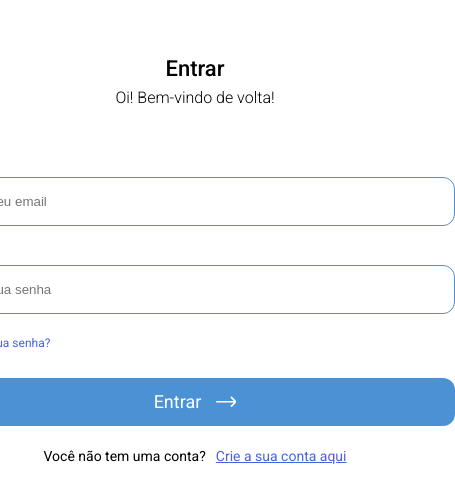
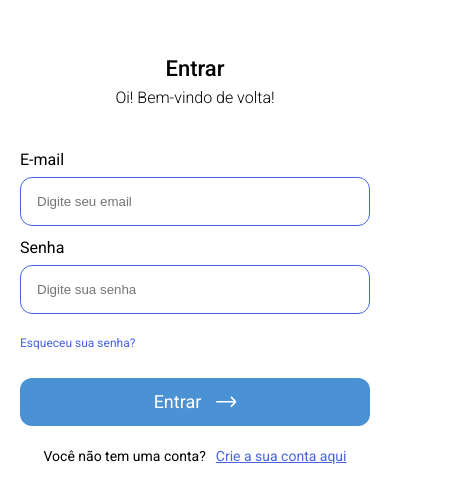
Before and after one commit to ICEI-PUC-Minas-PMV-ADS/cademeutime, a React (Vite) app in the folder src/frontend/: page /cademeutime/login in a window 390 px wide. Shown: the part 155-658 px from the top of the page, 455 px wide, since content can reach past the window. Built offline with nearby package versions, Linux system fonts and the light colour scheme.

Commit message:
ajustando responsividade das telas

```diff
--- a/src/frontend/src/global.css
+++ b/src/frontend/src/global.css
@@ -19,101 +19,12 @@ html, body {
   font-weight: 500;
 }
 
-.container {
-  width: 100vw;
-  height: 100vh;
-  display: flex;
-  align-items: center;
-  justify-content: center;
-  flex-direction: column;
+@media screen and (max-width: 600px) {
+
+  .container form .inputContainer input {
+    width: 350px;
+  }
+  .container form .button {
+    width: 350px;
+  }
 }
-.container .header {
-  display: flex;
-  align-items: center;
-  flex-direction: column;
-  margin-bottom: 40px;
-}
-
-.container .header span {
-  font-weight: 400;
-  font-size: 20px;
-  line-height: 24px;
-  padding-top: 5px;
-}
-
-.container form {
-  display: flex;
-  align-items: center;
-  flex-direction: column;
-}
-
-.container form  .inputContainer {
-  display: flex;
-  align-items: flex-start;
-  flex-direction: column;
-}
-
-.container form  .inputContainer label {
-  font-weight: 500;
-  font-size: 16px;
-  line-height: 19px;
-  margin-bottom: 8px;
-}
-
-.container form  .inputContainer input {
-  display: flex;
-  flex-direction: row;
-  align-items: flex-start;
-  padding: 16px;
-  width: 520px;
-  height: 49px;
-  border: 1px solid #4B92D4;
-  border-radius: 12px;
-  margin-bottom: 12px;
-
-}
-
-.container form .button {
-  width: 520px;
-  height: 48px;
-  background: #4B92D4;
-  border-radius: 12px;
-  color: #fff;
-  border: none;
-  font-family: 'Roboto';
-  font-style: normal;
-  font-weight: 400;
-  font-size: 18px;
-  line-height: 22px;
-
-  display: flex;
-  align-items: center;
-  justify-content: center;
-  gap: 15px;
-}
-.container form .button:hover {
-  cursor: pointer;
-  opacity: 0.8;
-}
-
-.container form .footer {
-  display: flex;
-  align-items: center;
-  justify-content: center;
-  gap: 10px
-}
-
-.container form .footer p {
-  font-weight: 400;
-  font-size: 16px;
-  line-height: 19px;
-  color: #000000;
-}
-
-.container form .footer a {
-  font-weight: 400;
-  font-size: 16px;
-  line-height: 19px;
-  text-decoration-line: underline;
-  color: #4B92D4;
-}
--- a/src/frontend/src/pages/Home/index.jsx
+++ b/src/frontend/src/pages/Home/index.jsx
@@ -33,7 +33,7 @@ export function Home (){
               <Link to="/register">Junte-se ao nosso time</Link>
             </div>
           </div>
-          <img src={imageHome} alt="home" />
+          <img src={imageHome} class="imagemGalera" alt="home" />
         </div>
 
         <footer className="footerHome" text="© 2023 Todos os direitos reservados">
--- a/src/frontend/src/pages/Home/styles.css
+++ b/src/frontend/src/pages/Home/styles.css
@@ -75,10 +75,21 @@
   text-align: center;
 }
 
-@media screen and (max-width: 768px) {
+@media screen and (max-width: 600px) {
   .headerHome {
-    width: 100%;
+    width: 500px;
     flex-direction: column;
+    padding-left: 10px;
+    align-items:initial;
+  }
+
+  .containerHome{
+    padding-left: 20px;
+    grid-template-columns: none;
+  }
+  .containerHome img {
+    width: 250px;
+    height: 250px;
   }
   .containerHome h1 {
     width: 400px;
--- a/src/frontend/src/pages/Login/index.jsx
+++ b/src/frontend/src/pages/Login/index.jsx
@@ -31,7 +31,7 @@ export function Login() {
       </header>
 
       <form>
-        <div className="inputContainer">
+        <div className="inputContainerLogin">
           <label htmlFor="email">E-mail</label>
           <input
             type="text"
@@ -42,7 +42,7 @@ export function Login() {
           />
         </div>
 
-        <div className="inputContainer">
+        <div className="inputContainerLogin">
           <label htmlFor="password">Senha</label>
           <input
             type="password"
@@ -54,7 +54,7 @@ export function Login() {
           <a id="esquecerSenha" href="#">Esqueceu sua senha?</a>
         </div>
 
-        <button className="button" onClick={handleSignIn}>
+        <button className="buttonLogin" onClick={handleSignIn}>
           Entrar <img src={arrowImg} alt="->" />
         </button>
         <div className="footer">
--- a/src/frontend/src/pages/Login/styles.css
+++ b/src/frontend/src/pages/Login/styles.css
@@ -26,25 +26,25 @@
   flex-direction: column;
 }
 
-.container form  .inputContainer {
+.container form  .inputContainerLogin {
   display: flex;
   align-items: flex-start;
   flex-direction: column;
 }
 
-.container form  .inputContainer label {
+.container form  .inputContainerLogin label {
   font-weight: 400;
   font-size: 16px;
   line-height: 19px;
   margin-bottom: 8px;
 }
 
-.container form  .inputContainer input {
+.container form  .inputContainerLogin input {
   display: flex;
   flex-direction: row;
   align-items: flex-start;
   padding: 16px;
-  width: 520px;
+  width: 450px;
   height: 49px;
   border: 1px solid #4763E4;
   border-radius: 12px;
@@ -71,7 +71,7 @@
 
 }
 
-.container form .button {
+.container form .buttonLogin {
   width: 520px;
   height: 48px;
   background: #4B92D4;
@@ -116,3 +116,14 @@
   text-decoration-line: underline;
   color: #4B92D4;
 }
+
+@media screen and (max-width: 600px) {
+
+  .container form .inputContainerLogin input {
+    width: 350px;
+  }
+  .container form .buttonLogin {
+    width: 350px;
+  }
+
+}
--- a/src/frontend/src/pages/Register/index.jsx
+++ b/src/frontend/src/pages/Register/index.jsx
@@ -64,7 +64,7 @@ export function Register() {
       </header>
 
       <form onSubmit={handleForm}>
-      <div className="inputContainer">
+      <div className="inputContainerRegister">
           <label htmlFor="name">Nome</label>
           <input
             type="text"
@@ -77,7 +77,7 @@ export function Register() {
           />
         </div>
 
-        <div className="inputContainer">
+        <div className="inputContainerRegister">
           <label htmlFor="email">E-mail</label>
           <input
             type="text"
@@ -90,7 +90,7 @@ export function Register() {
           />
         </div>
 
-        <div className="inputContainer">
+        <div className="inputContainerRegister">
           <label htmlFor="password">Senha</label>
           <input
             type="password"
@@ -103,7 +103,7 @@ export function Register() {
           />
         </div>
 
-        <button type="submit" className="button">
+        <button type="submit" className="buttonRegister">
           Cadastrar <img src={arrowImg} alt="->" />
         </button>
         <div className="footer">
--- a/src/frontend/src/pages/Register/styles.css
+++ b/src/frontend/src/pages/Register/styles.css
@@ -26,20 +26,20 @@
   flex-direction: column;
 }
 
-.container form  .inputContainer {
+.container form  .inputContainerRegister {
   display: flex;
   align-items: flex-start;
   flex-direction: column;
 }
 
-.container form  .inputContainer label {
+.container form  .inputContainerRegister label {
   font-weight: 400;
   font-size: 16px;
   line-height: 19px;
   margin-bottom: 8px;
 }
 
-.container form  .inputContainer input {
+.container form  .inputContainerRegister input {
   display: flex;
   flex-direction: row;
   align-items: flex-start;
@@ -56,7 +56,7 @@
 margin-bottom:20px;
 }
 
-.container form .button {
+.container form .buttonRegister {
   width: 520px;
   height: 48px;
   background: #4B92D4;
@@ -74,7 +74,7 @@ margin-bottom:20px;
   justify-content: center;
   gap: 15px;
 }
-.container form .button:hover {
+.container form .buttonRegister:hover {
   cursor: pointer;
   opacity: 0.8;
 }
@@ -101,3 +101,13 @@ margin-bottom:20px;
   text-decoration-line: underline;
   color: #4763E4;
 }
+
+@media screen and (max-width: 600px) {
+
+  .container form .inputContainerRegister input {
+    width: 350px;
+  }
+  .container form .buttonRegister {
+    width: 350px;
+  }
+}
```
